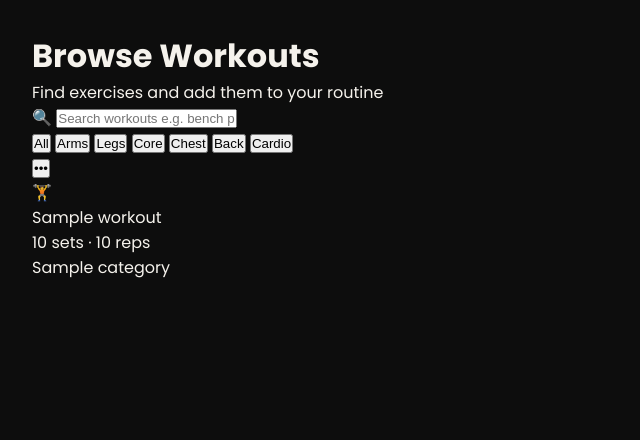
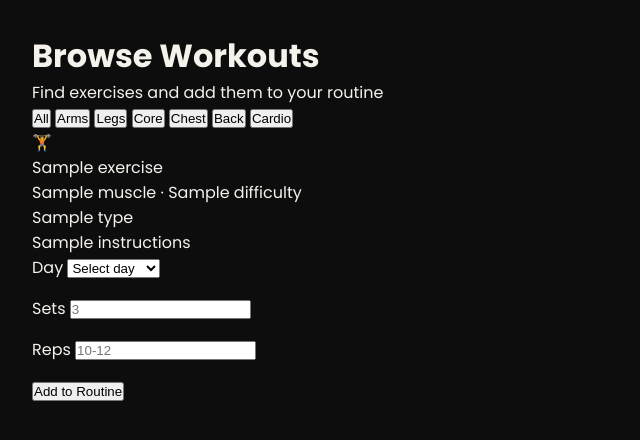
Before and after one commit to GymBuddies4/Gym-Buddy, a Python web app: template app/templates/browse.html in a window 1280 px wide. Shown: the part 60-500 px from the top of the page, without its empty margins (0-640 px from the left). Run offline with Jinja, Linux system fonts and the light colour scheme; the template is opened without the code that fills it: most values are stand-ins (such as "Sample title", 1, 10 or a date in 2020).

Commit message:
browse/ add exercise

```diff
--- a/app/config.py
+++ b/app/config.py
@@ -9,6 +9,7 @@ def get_settings():
     return Settings()
 
 class Settings(BaseSettings):
+    API_NINJAS_KEY: str
     database_uri: str
     secret_key: str
     env: str
--- a/app/routers/__init__.py
+++ b/app/routers/__init__.py
@@ -14,4 +14,7 @@ static_files = StaticFiles(directory="app/static")
 router = APIRouter(tags=["Jinja Based Endpoints"], include_in_schema=get_settings().env.lower() in ["dev","development"])
 api_router = APIRouter(tags=["API Endpoints"], prefix="/api")
 
-from . import (index, login, register, admin_home, user_home, users, logout, schedule)
+from . import (index, login, register, admin_home, user_home, users, logout, schedule, browse)
+
+router.include_router(browse.router)
+#router.include_router(routines.router)
--- a/app/routers/exercises.py
+++ b/app/routers/exercises.py
@@ -2,11 +2,11 @@ from typing import List
 from fastapi import APIRouter, Query
 
 from app.schemas.exercise import ExerciseResponse
-from app.services.exercise_service import fetch_exercises
+from app.services.exercise_service import search_exercises
 
 router = APIRouter(prefix="/exercises", tags=["Exercises"])
 
 
 @router.get("/", response_model=List[ExerciseResponse])
 def get_exercises(muscle: str = Query(..., description="Muscle group to search")):
-    return fetch_exercises(muscle)
+    return search_exercises_exercises(muscle)
--- a/app/routers/login.py
+++ b/app/routers/login.py
@@ -35,7 +35,7 @@ async def login_action_ajax(
         key="access_token",
         value=access_token,
         httponly=True,
-        samesite="none",
-        secure=True,
+        samesite="lax",
+        secure=False,
     )
     return response
--- a/app/templates/browse.html
+++ b/app/templates/browse.html
@@ -8,40 +8,75 @@
         <p>Find exercises and add them to your routine</p>
     </div>
 
-    <div class="search-bar">
-        <span class="search-icon">🔍</span>
-        <input type="text" name="search" placeholder="Search workouts e.g. bench press...">
+    <form method="get" action="/browse">
+        <div class="filter-pills">
+            <button type="submit" name="muscle" value="" class="filter-pill {% if not muscle and not type %}active{% endif %}">All</button>
+            <button type="submit" name="muscle" value="biceps" class="filter-pill {% if muscle == 'biceps' %}active{% endif %}">Arms</button>
+            <button type="submit" name="muscle" value="quadriceps" class="filter-pill {% if muscle == 'quadriceps' %}active{% endif %}">Legs</button>
+            <button type="submit" name="muscle" value="abdominals" class="filter-pill {% if muscle == 'abdominals' %}active{% endif %}">Core</button>
+            <button type="submit" name="muscle" value="chest" class="filter-pill {% if muscle == 'chest' %}active{% endif %}">Chest</button>
+            <button type="submit" name="muscle" value="middle_back" class="filter-pill {% if muscle == 'middle_back' %}active{% endif %}">Back</button>
+            <button type="submit" name="type" value="cardio" class="filter-pill {% if type == 'cardio' %}active{% endif %}">Cardio</button>
+        </div>
+    </form>
+
+    <div class="workout-grid">
+        {% for exercise in exercises %}
+        <div class="workout-card">
+            <div class="workout-card-icon">🏋️</div>
+            <div class="workout-card-name">{{ exercise.name }}</div>
+            <div class="workout-card-meta">
+                {{ exercise.muscle or 'Unknown muscle' }} · {{ exercise.difficulty or 'Unknown difficulty' }}
+            </div>
+            <span class="workout-card-tag">{{ exercise.type or 'General' }}</span>
+
+            {% if exercise.instructions %}
+            <p class="workout-card-description">
+                {{ exercise.instructions[:120] ~ '...' if exercise.instructions|length > 120 else exercise.instructions }}
+            </p>
+            {% endif %}
+
+            <form method="post" action="/my-workout/add" class="add-workout-form">
+                <input type="hidden" name="exercise_name" value="{{ exercise.name }}">
+                <input type="hidden" name="muscle" value="{{ exercise.muscle or '' }}">
+
+                <div class="form-group">
+                    <label for="day_of_week_{{ loop.index }}">Day</label>
+                    <select name="day_of_week" id="day_of_week_{{ loop.index }}" required>
+                        <option value="">Select day</option>
+                        <option value="Sunday">Sunday</option>
+                        <option value="Monday">Monday</option>
+                        <option value="Tuesday">Tuesday</option>
+                        <option value="Wednesday">Wednesday</option>
+                        <option value="Thursday">Thursday</option>
+                        <option value="Friday">Friday</option>
+                        <option value="Saturday">Saturday</option>
+                    </select>
                 </div>
 
-    <div class="filter-pills">
-        <button class="filter-pill active">All</button>
-        <button class="filter-pill">Arms</button>
-        <button class="filter-pill">Legs</button>
-        <button class="filter-pill">Core</button>
-        <button class="filter-pill">Chest</button>
-        <button class="filter-pill">Back</button>
-        <button class="filter-pill">Cardio</button>
+                <div class="form-row">
+                    <div class="form-group">
+                        <label for="sets_{{ loop.index }}">Sets</label>
+                        <input type="number" name="sets" id="sets_{{ loop.index }}" min="1" placeholder="3">
                     </div>
 
-    <div class="workout-grid">
+                    <div class="form-group">
+                        <label for="reps_{{ loop.index }}">Reps</label>
+                        <input type="text" name="reps" id="reps_{{ loop.index }}" placeholder="10-12">
+                    </div>
+                </div>
 
-        {% for workout in workouts %}
-        <div class="workout-card">
-            <button class="workout-card-menu">•••</button>
-            <div class="workout-card-icon">🏋️</div>
-            <div class="workout-card-name">{{ workout.name }}</div>
-            <div class="workout-card-meta">{{ workout.sets }} sets · {{ workout.reps }} reps</div>
-            <span class="workout-card-tag">{{ workout.category }}</span>
+                <button type="submit" class="add-workout-btn">Add to Routine</button>
+            </form>
         </div>
         {% endfor %}
-
     </div>
 
-    {% if workouts|length == 0 %}
+    {% if not exercises %}
     <div class="empty-state">
         <div class="empty-state-icon">🔍</div>
         <h3>No workouts found</h3>
-        <p>Try a different search or filter</p>
+        <p>Choose a filter above to load exercises</p>
     </div>
     {% endif %}
 
```
Also changed, not shown: app/routers/browse.py (added, +25 -0 lines), app/services/exercise_service.py (+23 -24 lines). Lines whose indentation alone changed are shown as unchanged.
